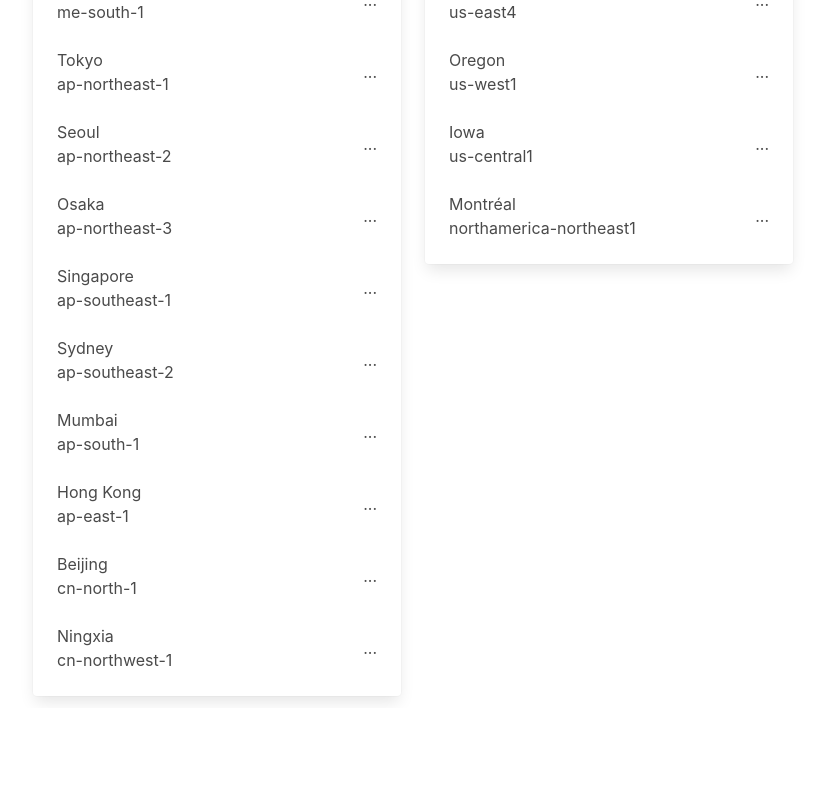
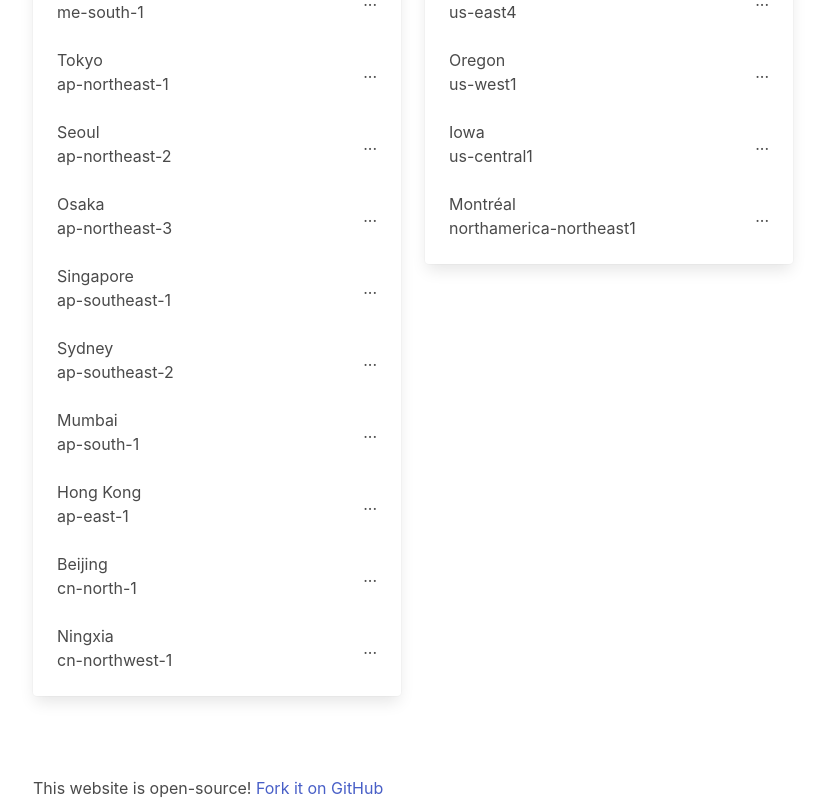
Before and after one commit to pinodex/NearestCloud, a Svelte app: page / in a window 1280 px wide. Shown: the part 1269-2069 px from the top of the page, without its empty margins (31-856 px from the left). Before the commit the page ends 1977 px from the top, so only its background shows below. Built offline with nearby package versions, Linux system fonts and the light colour scheme.

Commit message:
Add footer

```diff
--- a/src/App.svelte
+++ b/src/App.svelte
@@ -16,6 +16,11 @@
   ];
 </script>
 
+<style lang="sass">
+.footer
+  margin-top: 5rem
+</style>
+
 <Router url="{url}">
   <Navbar
     links={navbarLinks}
@@ -24,3 +29,12 @@
   <Route path="/"><Home /></Route>
   <Route path="/faq"><Faq /></Route>
 </Router>
+
+<footer class="footer">
+  <div class="container has-text-centered">
+    <p>
+      <span>This website is open-source!</span>
+      <a href="https://github.com/pinodex/NearestCloud">Fork it on GitHub</a>
+    </p>
+  </div>
+</footer>
```
